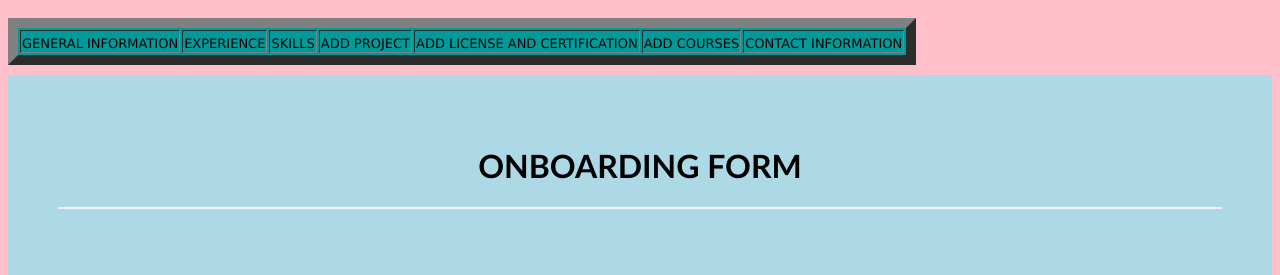
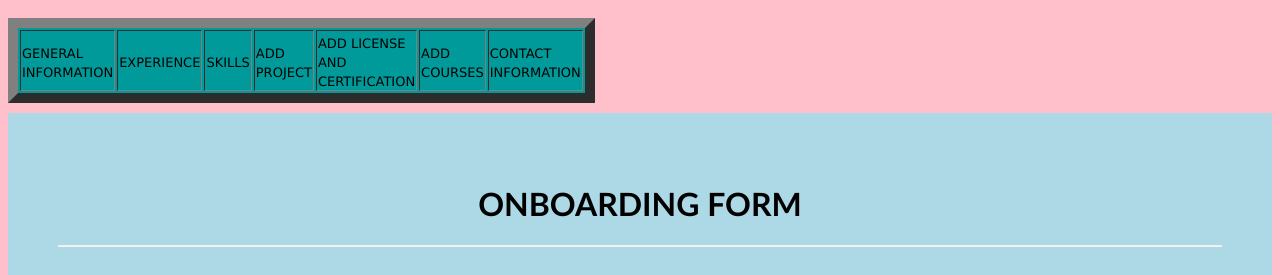
Before and after one commit to Saumyaptl/onboardingform, a website: page public/index.html in a window 1280 px wide. Shown: the top 275 px of the page. Drawn offline with Linux system fonts and the light colour scheme.

Commit message:
Update index.html

```diff
--- a/public/index.html
+++ b/public/index.html
@@ -91,7 +91,7 @@
 
 <body>
   <div class="none">
-    <table id="information " border="10"  bgcolor=" #009a9a">
+    <table id="information " border="10"  bgcolor=" #009a9a" width="100">
       <tr>
         <td>
           <a href="#generalinformation" style="text-decoration:none">
```
